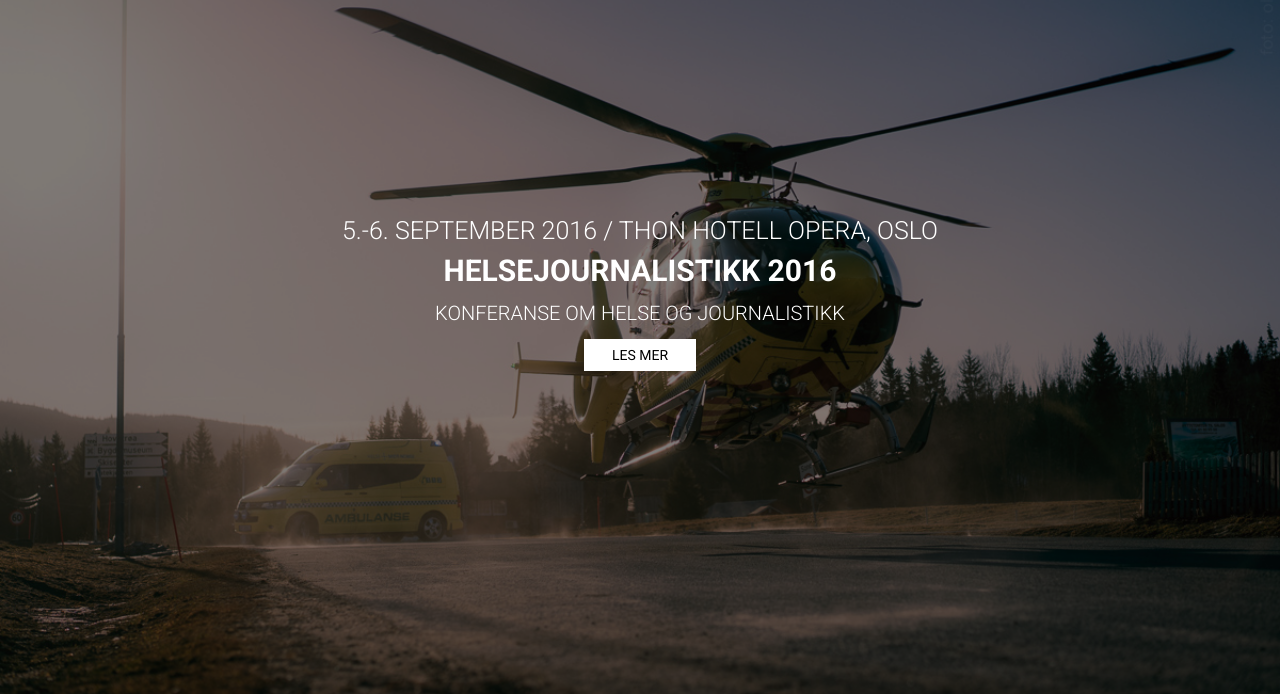
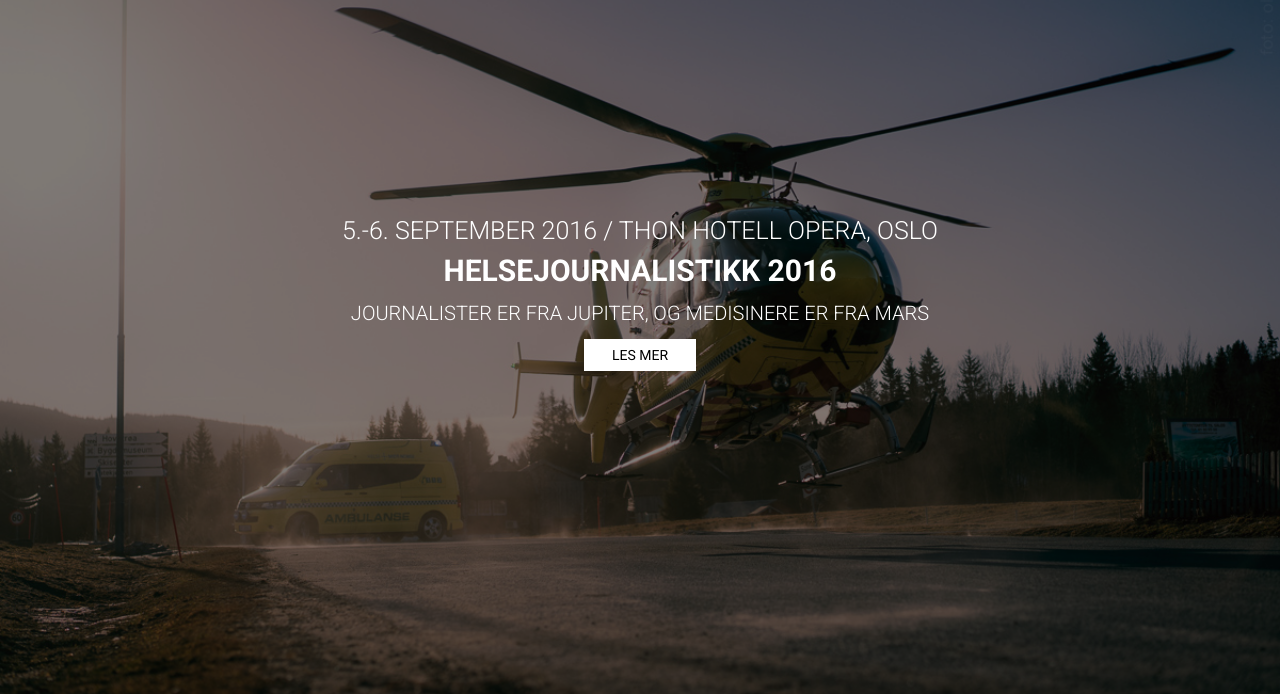
Before and after one commit to losol/hj16.losol.no, a website: page index.html in a window 1280 px wide. Shown: the part 106-800 px from the top of the page. Drawn offline with Linux system fonts and the light colour scheme; files whose address does not match are found by name.

Commit message:
fix og tags

```diff
--- a/index.html
+++ b/index.html
@@ -6,6 +6,10 @@
     <meta name="viewport" content="width=device-width, initial-scale=1">
 
     <title>Helsejournalistikk 2016 - Program og påmelding</title>
+<meta property="og:site_name" content="Helsejournalistikk 2016" />
+<meta property="og:url" content="http://helsejournalistikk.losol.no" />
+<meta property="og:description" content="Journalister er fra Jupiter, og medisinere er fra Mars." />
+<meta property="og:image" content="http://helsejournalistikk.losol.no/assets/images/backgrounds/header.jpg" />
 
     <!-- css -->
     <link rel="stylesheet" href="bower_components/bootstrap/dist/css/bootstrap.min.css">
@@ -59,7 +63,7 @@
 
             <h1>Helsejournalistikk 2016</h1>
 
-            <p>Konferanse om helse og journalistikk</p>
+            <p>Journalister er fra Jupiter, og medisinere er fra Mars</p>
 
             <a class="btn btn-white" data-scroll href="#about">Les mer</a>
 
```
